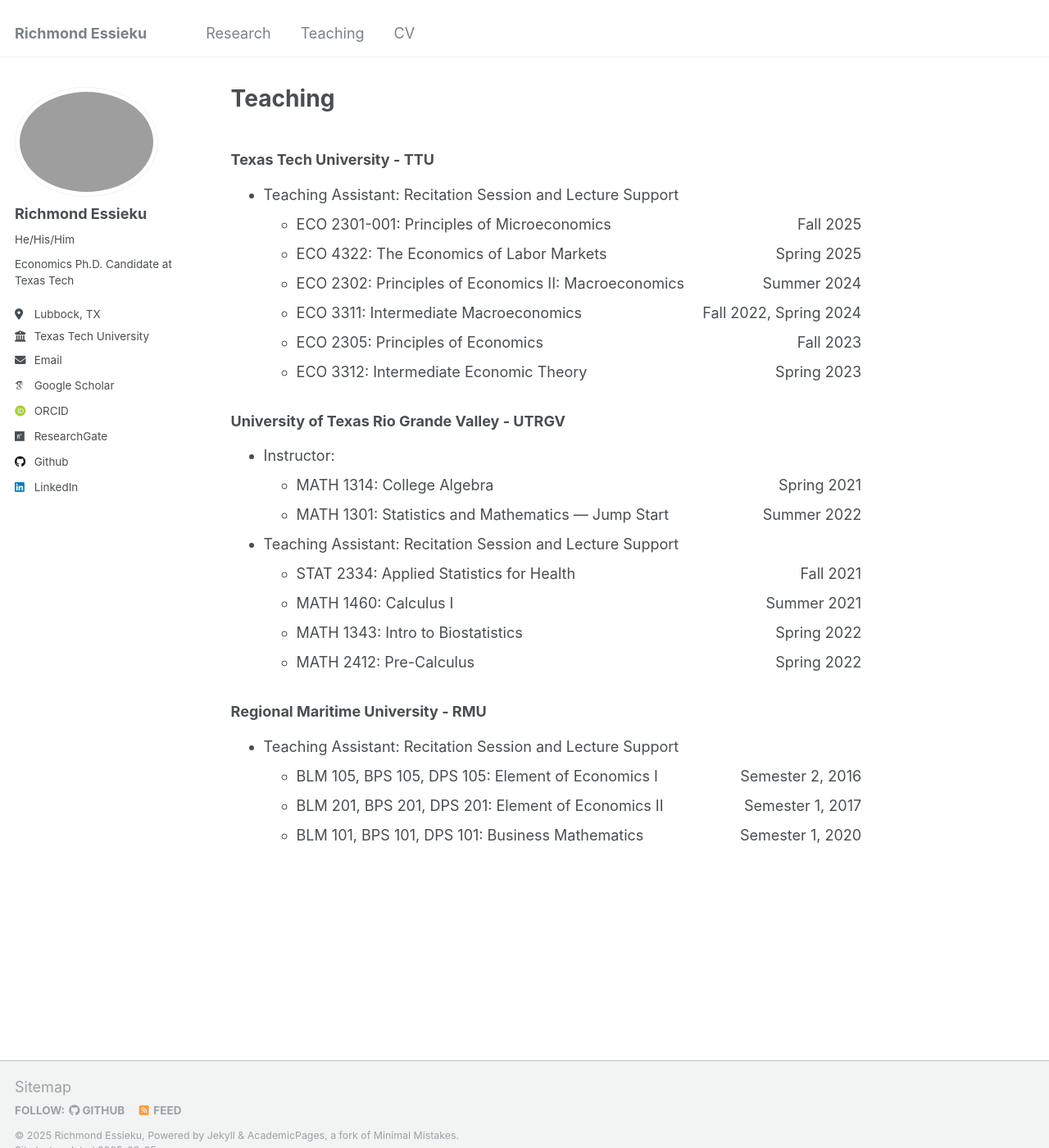
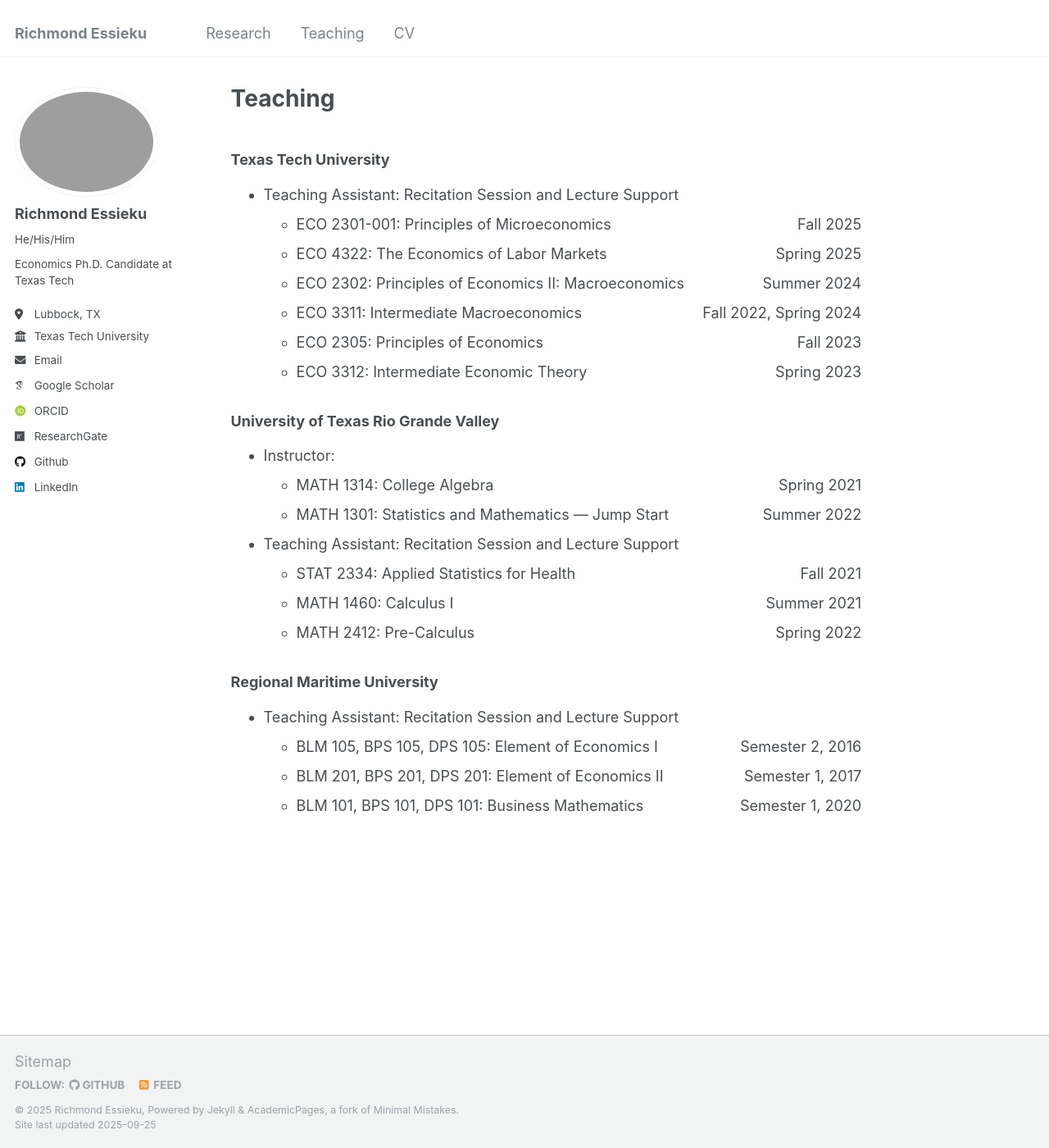
Before and after one commit to essieku/essieku.github.io, a Jekyll site: the page built from _pages/teaching.md, in a window 1280 px wide and 1400 px high. Shown: the whole window at 82% size. Built offline with Jekyll 4.4.1, drawn with Linux system fonts in a browser that asks for light colours; some web fonts are replaced.

Commit message:
Update teaching.md

```diff
--- a/_pages/teaching.md
+++ b/_pages/teaching.md
@@ -6,7 +6,7 @@ author_profile: true
 ---
 
 
-### Texas Tech University - TTU
+### Texas Tech University
 - Teaching Assistant: Recitation Session and Lecture Support
     - ECO 2301-001: Principles of Microeconomics <span style="float:right;">Fall 2025</span><br style="clear:both;" />
     - ECO 4322: The Economics of Labor Markets <span style="float:right;">Spring 2025</span><br style="clear:both;" />
@@ -15,7 +15,7 @@ author_profile: true
     - ECO 2305: Principles of Economics <span style="float:right;">Fall 2023</span><br style="clear:both;" />
     - ECO 3312: Intermediate Economic Theory <span style="float:right;">Spring 2023</span><br style="clear:both;" />
 
-### University of Texas Rio Grande Valley - UTRGV
+### University of Texas Rio Grande Valley
 - Instructor:
     - MATH 1314: College Algebra <span style="float:right;">Spring 2021</span><br style="clear:both;" />
     - MATH 1301: Statistics and Mathematics — Jump Start <span style="float:right;">Summer 2022</span><br style="clear:both;" />
@@ -23,10 +23,9 @@ author_profile: true
 - Teaching Assistant: Recitation Session and Lecture Support
     - STAT 2334: Applied Statistics for Health <span style="float:right;">Fall 2021</span><br style="clear:both;" />
     - MATH 1460: Calculus I <span style="float:right;">Summer 2021</span><br style="clear:both;" />
-    - MATH 1343: Intro to Biostatistics <span style="float:right;">Spring 2022</span><br style="clear:both;" />
     - MATH 2412: Pre-Calculus <span style="float:right;">Spring 2022</span><br style="clear:both;" />
 
-### Regional Maritime University - RMU
+### Regional Maritime University
 - Teaching Assistant: Recitation Session and Lecture Support
     - BLM 105, BPS 105, DPS 105: Element of Economics I <span style="float:right;">Semester 2, 2016</span><br style="clear:both;" />
     - BLM 201, BPS 201, DPS 201: Element of Economics II <span style="float:right;">Semester 1, 2017</span><br style="clear:both;" />
```
